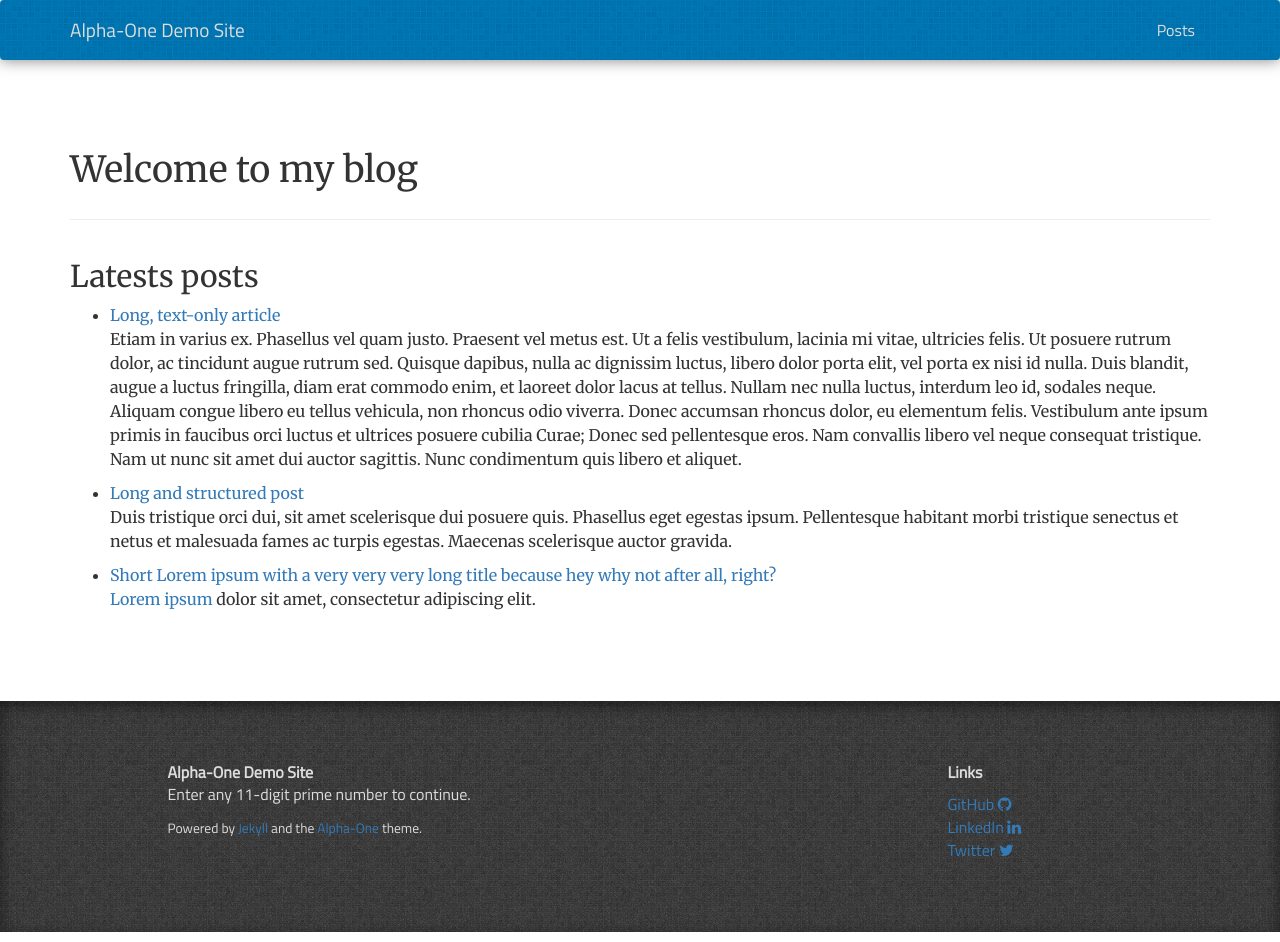
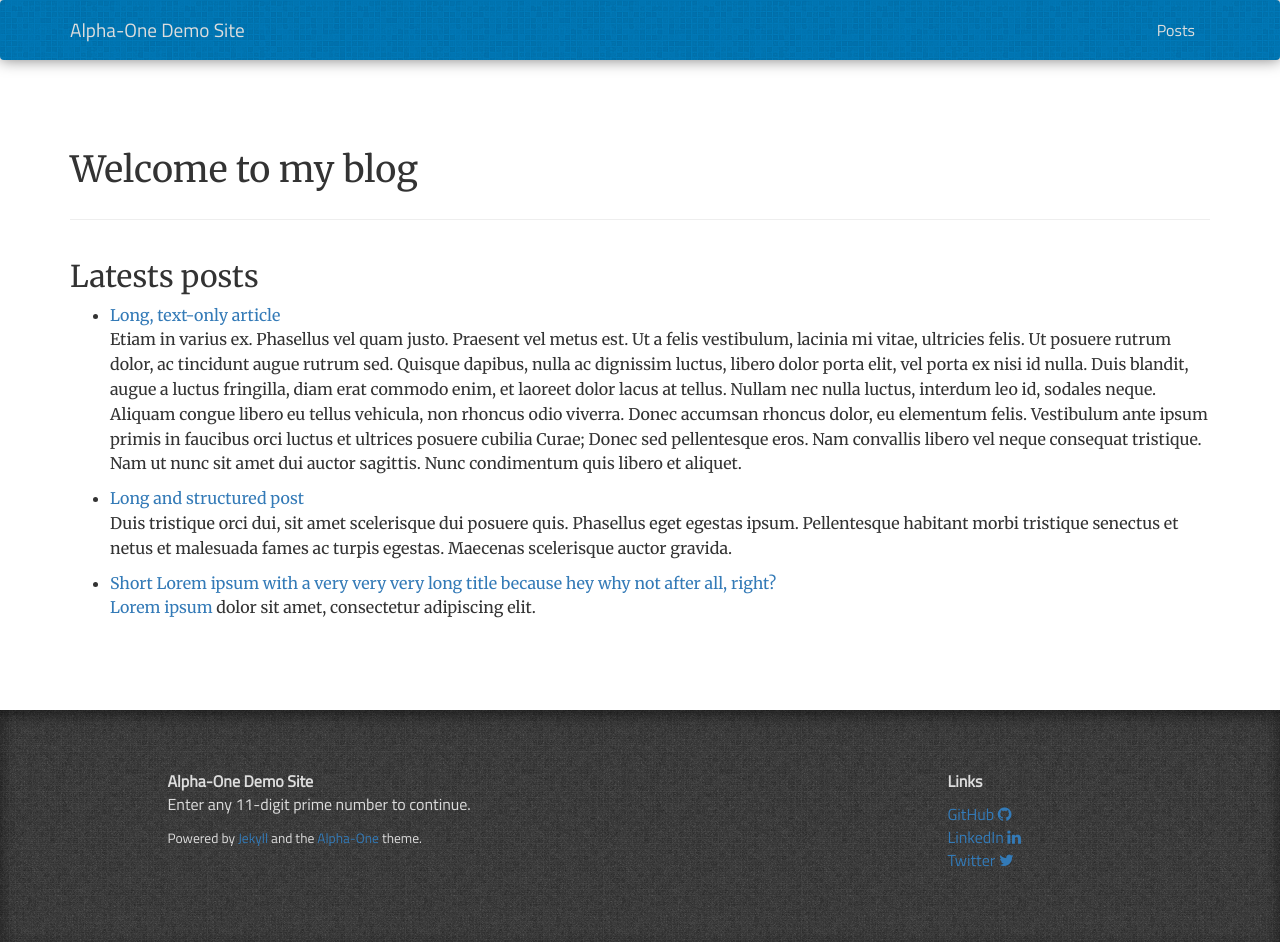
Before and after one commit to proudier/alpha-one, a Jekyll site: the page built from index.html, in a window 1280 px wide. Built offline with Jekyll 4.4.1, drawn with Linux system fonts in a browser that asks for light colours; nearby versions of some CDN libraries.

Commit message:
Added a little more space between each lines in posts

```diff
--- a/assets/alpha-one.css
+++ b/assets/alpha-one.css
@@ -51,7 +51,7 @@ article {
 
 article > * {
     font-family: 'Merriweather';
-    line-height: 150%;
+    line-height: 155%;
 }
 
 footer {
```
